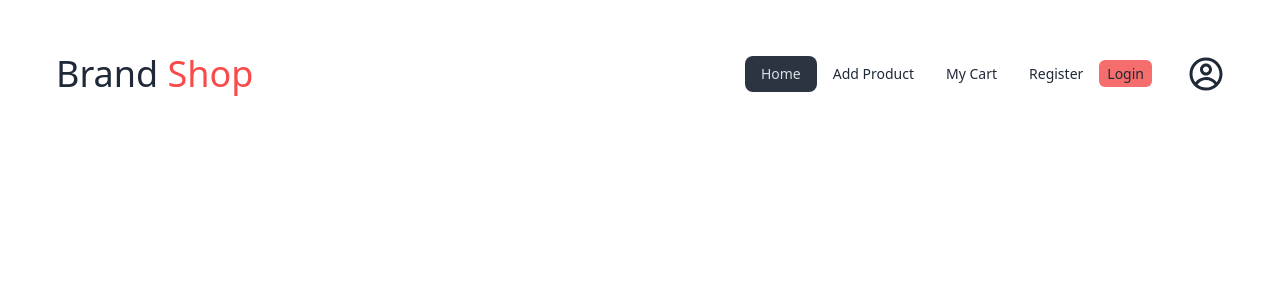
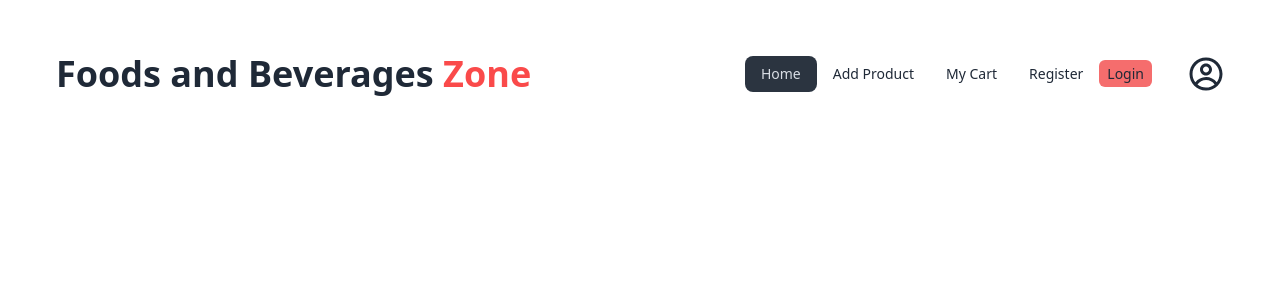
Before and after one commit to mmahbubr0823/brand-shop-client, a React (Vite) app: page / in a window 1280 px wide. Shown: the top 300 px of the page. Built offline with nearby package versions, Linux system fonts and the light colour scheme; no server answers.

Commit message:
navbar added

```diff
--- a/src/Component/Navbar/Navbar.jsx
+++ b/src/Component/Navbar/Navbar.jsx
@@ -39,7 +39,7 @@ const Navbar = () => {
                             }
                         </ul>
                     </div>
-                    <a className=" normal-case lg:text-xl xl:text-4xl">Brand <span className="text-[#fa4a4a]">Shop</span></a>
+                    <a className=" normal-case lg:text-xl xl:text-4xl font-semibold">Foods and Beverages <span className="text-[#fa4a4a]">Zone</span></a>
                 </div>
                 <div className="flex items-center lg:navbar-center xl:navbar-end">
                     <div className="lg:mr- xl:mr-8">
```
